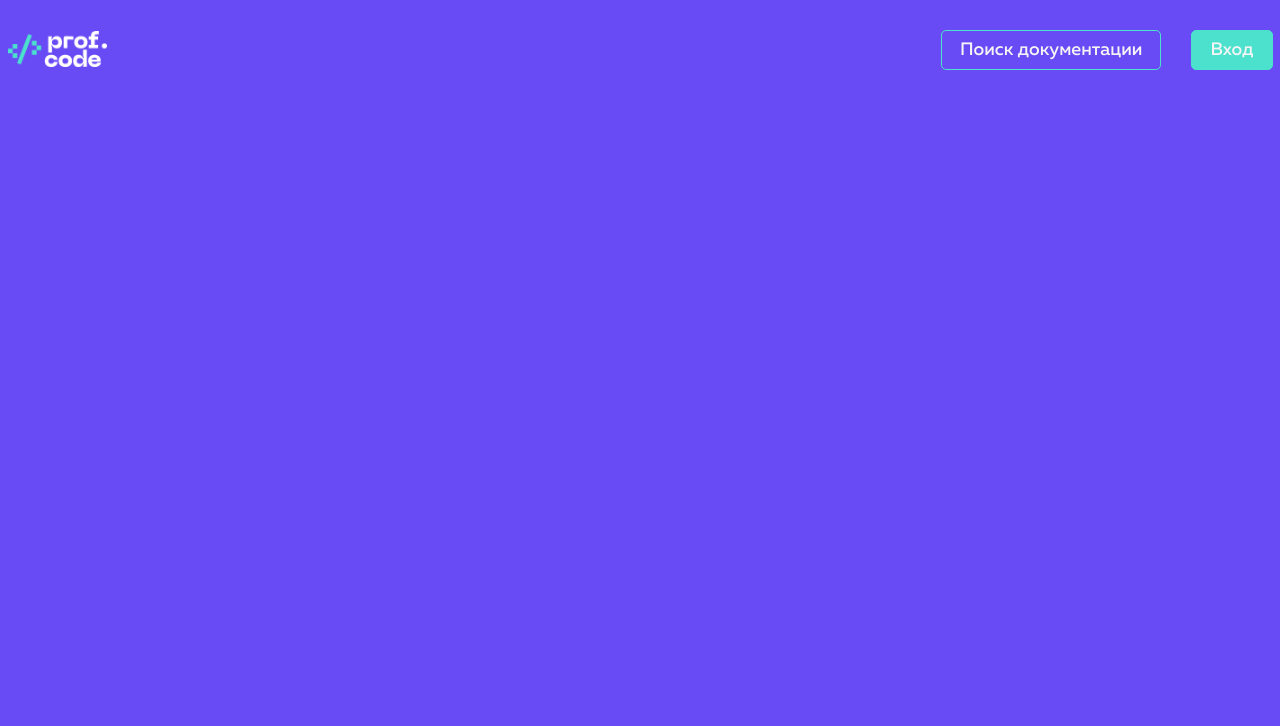
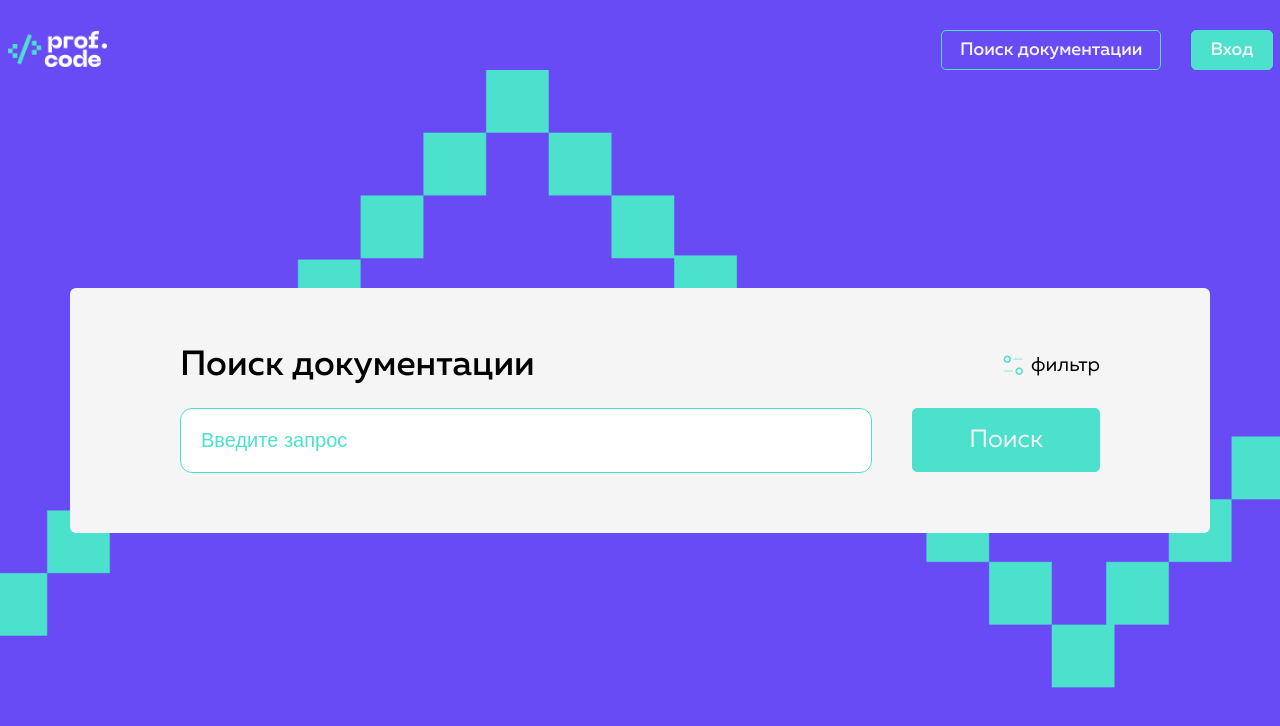
Before and after one commit to PROF-Development/hih2023, a React app in the folder front/: page /search in a window 1280 px wide. Shown: the top 726 px of the page. Built offline with nearby package versions, Linux system fonts and the light colour scheme.

Commit message:
PROF-12 Добавление SearchPage с PopUp внутри

```diff
--- a/front/package.json
+++ b/front/package.json
@@ -13,14 +13,15 @@
   "dependencies": {
     "@react-pdf-viewer/core": "^3.12.0",
     "@reduxjs/toolkit": "^1.9.7",
+    "axios": "^1.6.0",
     "bootstrap": "^5.3.2",
     "pdfjs-dist": "^3.4.120",
-    "axios": "^1.6.0",
     "react": "^18.2.0",
     "react-bootstrap": "^2.9.1",
     "react-dom": "^18.2.0",
     "react-redux": "^8.1.3",
     "react-router-dom": "^6.17.0",
+    "reactjs-popup": "^2.0.6",
     "redux": "^4.2.1"
   },
   "devDependencies": {
--- a/front/src/components/PopUp.js
+++ b/front/src/components/PopUp.js
@@ -1,6 +1,9 @@
 import React, { useState } from 'react';
-import { Modal, Button } from 'react-bootstrap';
-import 'bootstrap/dist/css/bootstrap.min.css';
+import  '../styles/reset.css';
+import '../styles/bootstrap-grid.min.css';
+import '../styles/style.css';
+import Popup from 'reactjs-popup';
+import 'reactjs-popup/dist/index.css';
 
 function PopUp() {
   const [show, setShow] = useState(false);
@@ -10,23 +13,75 @@ function PopUp() {
 
   return (
     <>
-      <Button variant="primary" onClick={handleShow}>
-        Открыть окно
-      </Button>
-
-      <Modal show={show} onHide={handleClose}>
-        <Modal.Header closeButton>
-          <Modal.Title>Header</Modal.Title>
-        </Modal.Header>
-        <Modal.Body>
-          <p>Body</p>
-        </Modal.Body>
-        <Modal.Footer>
-          <Button variant="primary" onClick={handleClose}>
-            Footer
-          </Button>
-        </Modal.Footer>
-      </Modal>
+      <Popup trigger=
+                {<div className="search-label__filt" onClick={handleShow}>
+                  <img src="img/Filter.png" alt="filter"></img>
+                  <p>фильтр</p>
+                </div>}modal nested>
+                {close => (
+                    <div class="modal">
+                      <div class="modal-container">
+                          <div class="modal-close" onClick={() => close()}><span></span></div>
+                          <form action="" class="modal-form">
+                              <h2 class="modal-title">Фильтр</h2>
+                              <div class="modal-form__group">
+                                  <label for="typeDoc">Тип документа</label>
+                                  <select id="typeDoc">
+                                      <option value=""></option>
+                                      <option value="1">asd</option>
+                                      <option value="2">fiv</option>
+                                  </select>
+                              </div>
+                              <div class="modal-form__group">
+                                  <label for="nameDoc">Название документа</label>
+                                  <input type="text" id="nameDoc"></input>
+                              </div>
+                              <div class="modal-form__group">
+                                  <label for="numDoc">Номер документа</label>
+                                  <input type="text" id="numDoc"></input>
+                              </div>
+                              <div class="modal-form__row">
+                                  <div class="row">
+                                      <div class="col-12 col-md-6">
+                                          <div class="modal-form__group">
+                                              <label for="">Дата выхода документа</label>
+                                              <input type="date"></input>
+                                          </div>
+                                      </div>
+                                      <div class="col-12 col-md-6">
+                                          <div class="modal-form__group">
+                                              <label for="">Дата ввода действия</label>
+                                              <input type="date"></input>
+                                          </div>
+                                      </div>
+                                  </div>
+                              </div>
+                              <div class="modal-form__row">
+                                  <div class="row">
+                                      <div class="col-12 col-md-6">
+                                          <div class="modal-form__check">
+                                              <input type="checkbox" id="isKeyWord"></input>
+                                              <label for="isKeyWord">Поиск по ключевым словам</label>
+                                          </div>
+                                      </div>
+                                      <div class="col-12 col-md-6">
+                                          <div class="modal-form__check">
+                                              <input type="checkbox" id="isEnter"></input>
+                                              <label for="isEnter">Поиск по внутренностям документа</label>
+                                          </div>
+                                      </div>
+                                  </div>
+                              </div>
+                              <div class="modal-form__buttons">
+                                  <button class="modal-form__btn btn btn-trans-primary">Отменить</button>
+                                  <button class="modal-form__btn btn btn-primary">Применить</button>
+                              </div>
+                          </form>
+                      </div>
+                    </div>
+                    )
+                }
+            </Popup>
     </>
   );
 }
--- /dev/null
+++ b/front/src/components/SearchForm.js
@@ -0,0 +1,34 @@
+import React, { useState }  from 'react';
+import  '../styles/reset.css';
+import '../styles/bootstrap-grid.min.css';
+import '../styles/style.css';
+import PopUp from './PopUp.js';
+
+
+const SearchForm = () => {
+    const [show, setShow] = useState(false);
+    const handleClose = () => setShow(false);
+    const handleShow = () => setShow(true);
+
+    return(
+        <section className="section search">
+            <div className="container">
+                <div className="search-wrapper">
+                    <form action="" className="search-form">
+                        <div className="search-form__label search-label">
+                            <h2 className="search-label__title">Поиск документации</h2>
+                            <PopUp/>
+                        </div>
+                        <div className="search-form__input search-input">
+                            <input type="text" placeholder="Введите запрос" className="search-input__row"></input>
+                            <button type="button" className="btn btn-primary search-form__btn">Поиск</button>
+                        </div>
+                    </form>
+                </div>
+            </div>
+        </section>
+    )
+
+}
+
+export default SearchForm;
--- a/front/src/pages/SearchPage.js
+++ b/front/src/pages/SearchPage.js
@@ -1,9 +1,10 @@
 import React from "react";
+import SearchForm from '../components/SearchForm.js';
 
 const SearchPage = () => {
 
     return (
-        <></>
+        <SearchForm/>
     )
 }
 
--- a/front/src/styles/style.css
+++ b/front/src/styles/style.css
@@ -1,3 +1,4 @@
+@charset "UTF-8";
 @font-face {
   font-family: "Muller Regular";
   src: url("../../public/fonts/MullerRegular/MullerRegular.eot");
@@ -64,6 +65,11 @@ input.invalid {
   color: #F5F5F5;
   border: 1px solid #4BE1CD;
 }
+.btn-trans-primary {
+  background: transparent;
+  color: #4BE1CD;
+  border: 1px solid #4BE1CD;
+}
 
 .header {
   margin-top: 3rem;
@@ -108,6 +114,7 @@ input.invalid {
   display: flex;
   flex-direction: column;
   margin-bottom: 6rem;
+  position: relative;
 }
 .auth-form__group label {
   font-size: 2rem;
@@ -121,6 +128,15 @@ input.invalid {
   background: transparent;
   transition: 0.3s;
 }
+.auth-form__group span {
+  position: absolute;
+  left: 0;
+  top: 100%;
+  transform: translateY(50%);
+  font-size: 1.2rem;
+  color: red;
+  font-family: "Muller Medium";
+}
 .auth-form__btn {
   position: relative;
   display: block;
@@ -131,10 +147,209 @@ input.invalid {
   font-size: 2.5rem;
 }
 
+.search-wrapper {
+  display: flex;
+  align-items: center;
+  justify-content: center;
+  position: relative;
+}
 .search {
+  display: flex;
+  align-items: center;
+  justify-content: center;
   min-height: 85vh;
   height: 100%;
   background: url("../../public/img/bg.png") no-repeat center/cover;
+}
+.search-form {
+  max-width: 1140px;
+  width: 100%;
+  background: #F5F5F5;
+  padding: 6rem 11rem;
+  border-radius: 6px;
+}
+.search-form__label {
+  display: flex;
+  align-items: center;
+  justify-content: space-between;
+  margin-bottom: 2.5rem;
+}
+.search-form__btn {
+  font-family: "Muller Regular";
+  font-size: 2.5rem;
+  padding: 1.8rem 5.6rem;
+}
+.search-form__input {
+  display: flex;
+  align-items: center;
+  justify-content: space-between;
+}
+.search-label__title {
+  font-family: "Muller Medium";
+  font-size: 3.5rem;
+}
+.search-label__filt {
+  display: flex;
+  align-items: center;
+  cursor: pointer;
+}
+.search-label__filt p {
+  margin-left: 5px;
+  font-size: 2rem;
+}
+.search-input__row {
+  font-size: 2rem;
+  padding: 2rem;
+  border-radius: 12px;
+  width: 100%;
+  margin-right: 4rem;
+  border: 1px solid #4BE1CD;
+}
+.search-input__row::-moz-placeholder {
+  color: #4BE1CD;
+}
+.search-input__row::placeholder {
+  color: #4BE1CD;
+}
+
+.modal {
+  position: fixed;
+  display: flex;
+  align-items: flex-start;
+  justify-content: center;
+  z-index: 10;
+  width: 100%;
+  min-height: 100vh;
+  height: 100%;
+  overflow-y: scroll;
+  top: 0;
+  left: 0;
+  bottom: 0;
+  right: 0;
+}
+.modal--close {
+  z-index: -3;
+  opacity: 0;
+}
+.modal-container {
+  position: relative;
+  z-index: 11;
+  display: flex;
+  flex-direction: column;
+  max-width: 106rem;
+  width: 100%;
+  background: #fff;
+  border-radius: 5px;
+}
+.modal-close {
+  position: absolute;
+  z-index: 13;
+  top: 4%;
+  right: 4%;
+  width: 2.5rem;
+  height: 2.5rem;
+  display: flex;
+  align-items: center;
+  justify-content: center;
+  cursor: pointer;
+}
+.modal-close span {
+  position: relative;
+  display: block;
+  width: 2rem;
+  height: 2px;
+  background: #4BE1CD;
+  transform: rotate(45deg);
+}
+.modal-close span::after {
+  position: absolute;
+  top: 0;
+  left: 0;
+  content: "";
+  display: inline-block;
+  width: 100%;
+  height: 2px;
+  background: #4BE1CD;
+  transform: rotate(90deg);
+}
+.modal-form {
+  padding: 5rem;
+}
+.modal-form__group {
+  display: flex;
+  flex-direction: column;
+  margin-bottom: 2rem;
+}
+.modal-form__group label {
+  margin-bottom: 1.5rem;
+  font-size: 2rem;
+}
+.modal-form__group input, .modal-form__group select {
+  border: 1px solid #4BE1CD;
+  background: transparent;
+  border-radius: 12px;
+  font-size: 2rem;
+  padding: 1rem 0.5rem;
+}
+.modal-form__group select {
+  appearance: none;
+  -webkit-appearance: none;
+  -moz-appearance: none;
+  -ms-appearance: none;
+  background: url("../../public/img/Stroke.png") no-repeat 99% center;
+}
+.modal-form__check {
+  display: flex;
+  align-items: center;
+  margin-top: 2.5rem;
+}
+.modal-form__check label {
+  font-size: 2rem;
+}
+.modal-form__buttons {
+  display: flex;
+  justify-content: flex-end;
+  margin-top: 3.5rem;
+}
+.modal-form__btn {
+  margin-right: 8.4rem;
+  padding: 1.8rem 5rem;
+}
+.modal-form__btn:last-child {
+  margin-right: 0;
+}
+.modal-title {
+  margin-bottom: 3rem;
+  font-family: "Muller Medium";
+  font-size: 3.5rem;
+}
+.modal input[type=date]::-webkit-calendar-picker-indicator {
+  background: transparent url("../../public/img/Calendar.png") no-repeat center/contain;
+}
+.modal input[type=checkbox] {
+  display: none;
+}
+.modal-form__check label::before {
+  content: "";
+  color: #4BE1CD;
+  display: inline-block;
+  font: 20px/25px FontAwesome;
+  margin-right: 1rem;
+  position: relative;
+  text-align: center;
+  text-indent: 0;
+  width: 2.5rem;
+  height: 2.5rem;
+  font-weight: bold;
+  background: transparent;
+  -o-border-image: initial;
+     border-image: initial;
+  border: 1px solid #4BE1CD;
+  vertical-align: middle;
+  border-radius: 6px;
+}
+.modal-form__check input:checked + label::before {
+  content: "✓";
 }
 
 @media screen and (min-width: 768px) and (max-width: 991px) {
@@ -149,6 +364,29 @@ input.invalid {
   }
   .auth-img {
     display: none;
+  }
+  .search-form {
+    width: 100%;
+    padding: 3rem 6rem;
+  }
+  .search-form__label {
+    flex-direction: column;
+    align-items: start;
+  }
+  .search-form__input {
+    flex-direction: column;
+  }
+  .search-form__btn {
+    width: 100%;
+  }
+  .search-label__title {
+    width: 100%;
+    margin-bottom: 1rem;
+    font-size: 2.5rem;
+  }
+  .search-input__row {
+    margin-bottom: 2rem;
+    margin-right: 0;
   }
 }
 @media screen and (max-width: 575px) {
@@ -183,7 +421,18 @@ input.invalid {
   }
   .auth-form__btn {
     width: 100%;
+    margin-top: 4rem;
     padding: 1rem;
     transform: none;
   }
+  .search-form {
+    padding: 2rem 1rem;
+  }
+  .modal-form__buttons {
+    flex-direction: column;
+  }
+  .modal-form__btn {
+    margin-right: 0;
+    margin-bottom: 2rem;
+  }
 }/*# sourceMappingURL=style.css.map */
```
Also changed, not shown: front/public/img/Calendar.png (added), front/public/img/Stroke.png (added).
